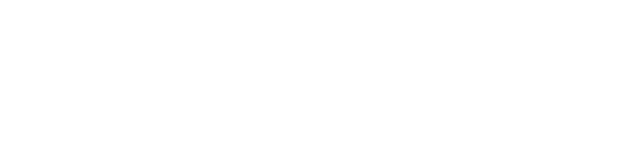
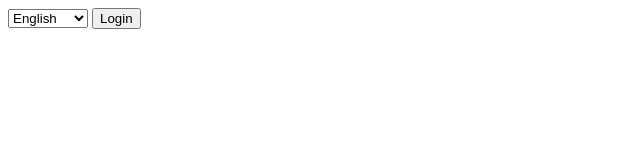
Before and after one commit to VickyKoblinski/TheGreeter, a website: page index.html in a window 1280 px wide. Shown: the whole page, without its empty margins (0-640 px from the left). Drawn offline with nearby package versions, Linux system fonts and the light colour scheme.

Commit message:
Adds simple form to test TheGreeter

```diff
--- a/index.html
+++ b/index.html
@@ -4,6 +4,17 @@
 </head>
 
 <body>
+
+  <div id="login-container">
+    <select id="lang">
+      <option value="en">English</option>
+      <option value="jp">Japanese</option>
+    </select>
+    <input type="button" value="Login" id="login" />
+  </div>
+
+  <h1 id="greet"></h1>
+
   <script src="https://code.jquery.com/jquery-3.2.1.slim.min.js" integrity="sha256-k2WSCIexGzOj3Euiig+TlR8gA0EmPjuc79OEeY5L45g="
     crossorigin="anonymous"></script>
   <script src="TheGreeter.js"></script>
```
